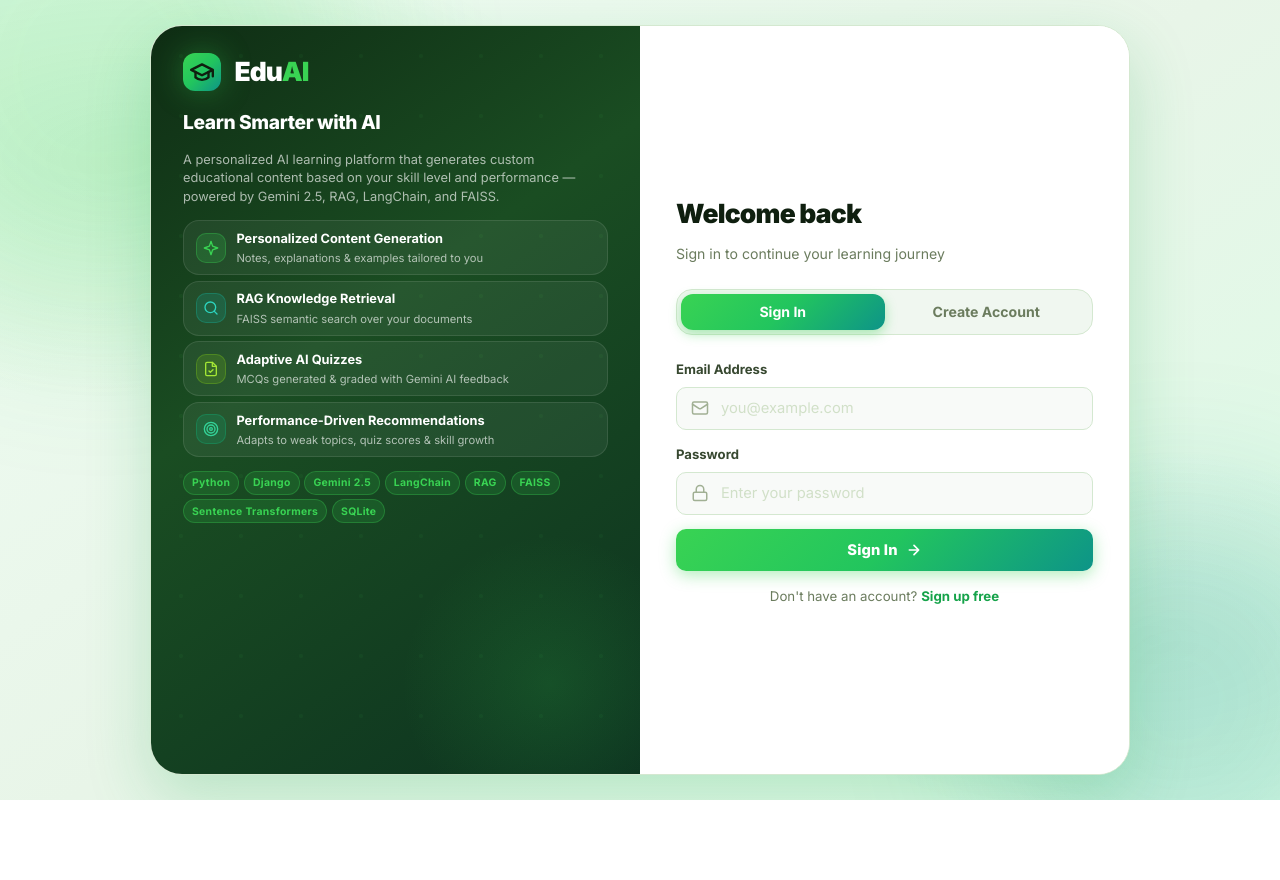
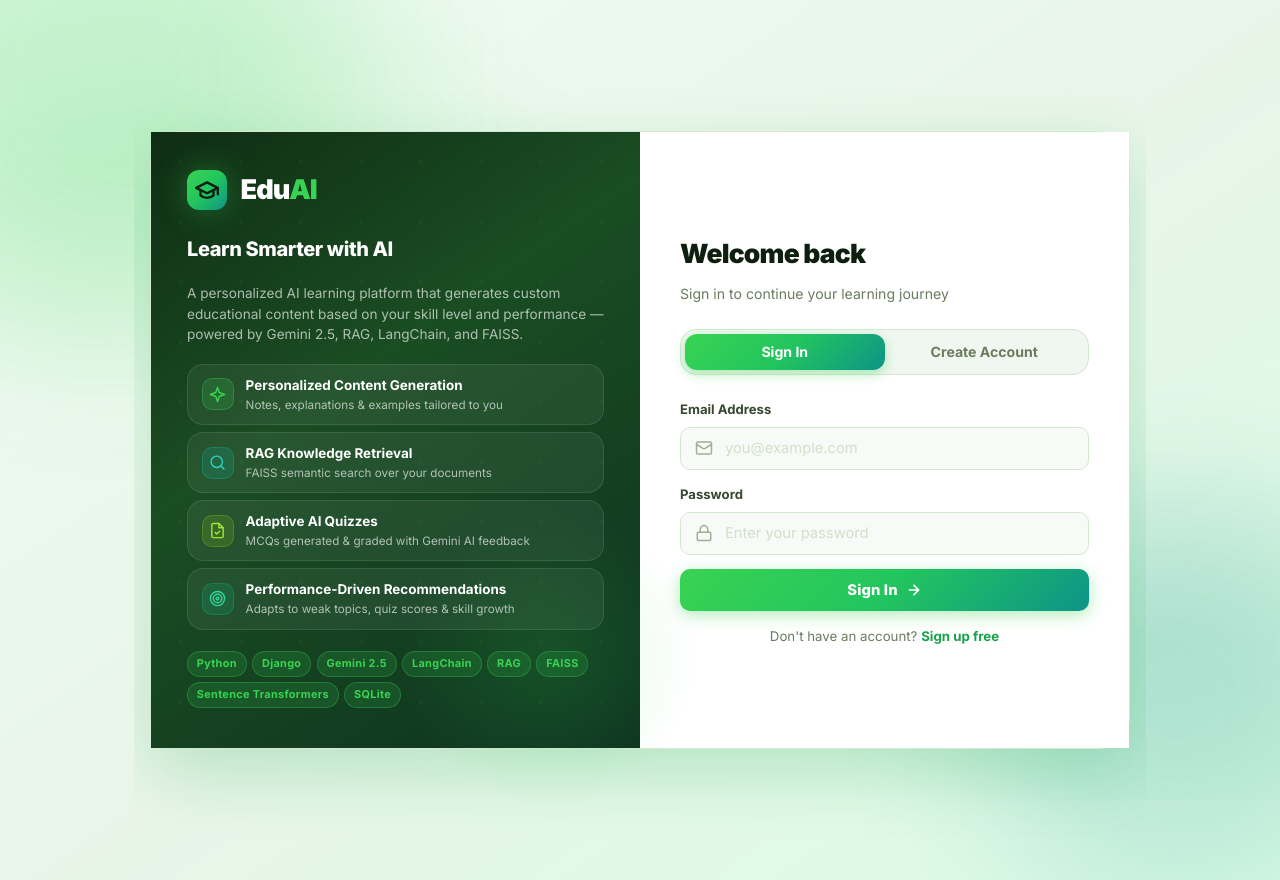
Before and after one commit to kowsalya2025/AIcontant, a Django app: page / in a window 1280 px wide. Before the commit the page ends 800 px from the top, so only its background shows below. Run offline with Django 4.2, Linux system fonts and the light colour scheme; parts of the project's set-up code (start-up, migrations or seed data) failed here and were passed over.

Commit message:
Allow login and register page to have auto height with smooth scrolling

```diff
--- a/frontend/static/css/styles.css
+++ b/frontend/static/css/styles.css
@@ -117,15 +117,16 @@ button { font-family: inherit; cursor: pointer; }
    AUTH PAGE
    ================================================================ */
 .auth-page {
-  height: 100vh;
-  max-height: 100vh;
+  min-height: 100vh;
+  height: auto;
   display: flex;
   align-items: center;
   justify-content: center;
   background: var(--grad-hero);
   position: relative;
-  overflow: hidden;
-  padding: 1rem 1.25rem;
+  overflow-x: hidden;
+  overflow-y: auto;
+  padding: 2rem 1.25rem;
 }
 .auth-page::before {
   content: '';
@@ -157,11 +158,9 @@ button { font-family: inherit; cursor: pointer; }
   display: grid;
   grid-template-columns: 1fr 1fr;
   width: 100%; max-width: 980px;
-  height: min(750px, 94vh);
-  max-height: 750px;
+  height: auto;
   margin: auto;
   border-radius: var(--r-xl);
-  overflow: hidden;
   border: 1px solid var(--border);
   box-shadow: var(--shadow-xl);
   background: #ffffff;
@@ -170,12 +169,12 @@ button { font-family: inherit; cursor: pointer; }
 /* left hero panel */
 .auth-hero {
   background: linear-gradient(145deg, #0f2d14 0%, #1a4d22 40%, #0d3320 100%);
-  padding: 1.5rem 2rem 2.5rem 2rem;
-  height: 100%;
-  max-height: 750px;
+  padding: 2rem 2.25rem;
+  height: auto;
+  min-height: 100%;
   display: flex; flex-direction: column; justify-content: flex-start;
-  gap: 0.5rem;
-  position: relative; overflow: hidden;
+  gap: 0.75rem;
+  position: relative;
 }
 .auth-hero::before {
   content: '';
@@ -249,11 +248,10 @@ button { font-family: inherit; cursor: pointer; }
 /* right form panel */
 .auth-card {
   background: #ffffff;
-  padding: 2rem 2.25rem;
+  padding: 2.25rem 2.5rem;
   display: flex; flex-direction: column; justify-content: center;
-  height: 100%;
-  max-height: 750px;
-  overflow: hidden;
+  height: auto;
+  min-height: 100%;
 }
 .auth-card-title { font-size: 1.65rem; font-weight: 900; letter-spacing: -0.03em; color: var(--t1); margin-bottom: 0.35rem; }
 .auth-card-sub   { color: var(--t3); font-size: 0.88rem; margin-bottom: 1.5rem; }
--- a/frontend/templates/index.html
+++ b/frontend/templates/index.html
@@ -8,46 +8,59 @@
   <link rel="preconnect" href="https://fonts.googleapis.com">
   <link href="https://fonts.googleapis.com/css2?family=Inter:wght@300;400;500;600;700;800;900&family=Fira+Code:wght@400;500&display=swap" rel="stylesheet">
   {% load static %}
-  <link rel="stylesheet" href="{% static 'css/styles.css' %}?v=757">
+  <link rel="stylesheet" href="{% static 'css/styles.css' %}?v=803">
   <style>
     html, body.auth-page {
-      height: 100vh !important;
-      max-height: 100vh !important;
-      overflow: hidden !important;
+      min-height: 100vh !important;
+      height: auto !important;
+      max-height: none !important;
+      overflow-x: hidden !important;
+      overflow-y: auto !important;
       margin: 0 !important;
+      padding: 2.5rem 1rem !important;
+      display: flex !important;
+      align-items: center !important;
+      justify-content: center !important;
+      box-sizing: border-box !important;
     }
     .auth-container {
-      height: min(750px, 94vh) !important;
-      max-height: 750px !important;
-      overflow: hidden !important;
+      height: auto !important;
+      min-height: auto !important;
+      max-height: none !important;
+      overflow: visible !important;
+      margin: auto !important;
+      border-radius: var(--r-xl) !important;
     }
     .auth-hero {
-      height: 100% !important;
-      max-height: 750px !important;
-      padding: 1.5rem 2rem 2.5rem 2rem !important;
+      height: auto !important;
+      min-height: 100% !important;
+      max-height: none !important;
+      padding: 2.25rem 2.25rem 2.5rem 2.25rem !important;
       display: flex !important;
       flex-direction: column !important;
       justify-content: flex-start !important;
-      gap: 0.5rem !important;
-      overflow: hidden !important;
+      gap: 0.75rem !important;
+      overflow: visible !important;
     }
-    .auth-hero .logo-mark { margin-bottom: 0.35rem !important; }
-    .auth-hero .logo-icon { width: 38px !important; height: 38px !important; font-size: 1.2rem !important; }
-    .auth-hero .brand-name { font-size: 1.65rem !important; }
-    .auth-hero .brand-tagline { font-size: 1.2rem !important; margin-bottom: 0.25rem !important; }
-    .auth-hero .brand-desc { font-size: 0.8rem !important; line-height: 1.45 !important; margin-bottom: 0.35rem !important; }
-    .auth-hero .feature-list { gap: 0.35rem !important; }
-    .auth-hero .feature-item { padding: 0.42rem 0.75rem !important; gap: 0.65rem !important; }
-    .auth-hero .feat-icon { width: 30px !important; height: 30px !important; }
-    .auth-hero .feat-icon svg { width: 16px !important; height: 16px !important; }
-    .auth-hero .feat-title { font-size: 0.8rem !important; }
-    .auth-hero .feat-sub { font-size: 0.7rem !important; }
-    .auth-hero .tech-badges { margin-top: 0.35rem !important; gap: 0.3rem !important; }
-    .auth-hero .tech-badge { font-size: 0.65rem !important; padding: 0.15rem 0.5rem !important; }
+    .auth-hero .logo-mark { margin-bottom: 0.5rem !important; }
+    .auth-hero .logo-icon { width: 40px !important; height: 40px !important; }
+    .auth-hero .brand-name { font-size: 1.7rem !important; }
+    .auth-hero .brand-tagline { font-size: 1.25rem !important; margin-bottom: 0.35rem !important; }
+    .auth-hero .brand-desc { font-size: 0.85rem !important; line-height: 1.5 !important; margin-bottom: 0.45rem !important; }
+    .auth-hero .feature-list { gap: 0.45rem !important; }
+    .auth-hero .feature-item { padding: 0.55rem 0.85rem !important; gap: 0.75rem !important; }
+    .auth-hero .feat-icon { width: 32px !important; height: 32px !important; }
+    .auth-hero .feat-icon svg { width: 17px !important; height: 17px !important; }
+    .auth-hero .feat-title { font-size: 0.84rem !important; }
+    .auth-hero .feat-sub { font-size: 0.73rem !important; }
+    .auth-hero .tech-badges { margin-top: 0.6rem !important; gap: 0.35rem !important; }
+    .auth-hero .tech-badge { font-size: 0.68rem !important; padding: 0.18rem 0.55rem !important; }
     .auth-card {
-      height: 100% !important;
-      max-height: 750px !important;
-      overflow: hidden !important;
+      height: auto !important;
+      min-height: 100% !important;
+      max-height: none !important;
+      overflow: visible !important;
+      padding: 2.25rem 2.5rem !important;
     }
   </style>
 </head>
```
